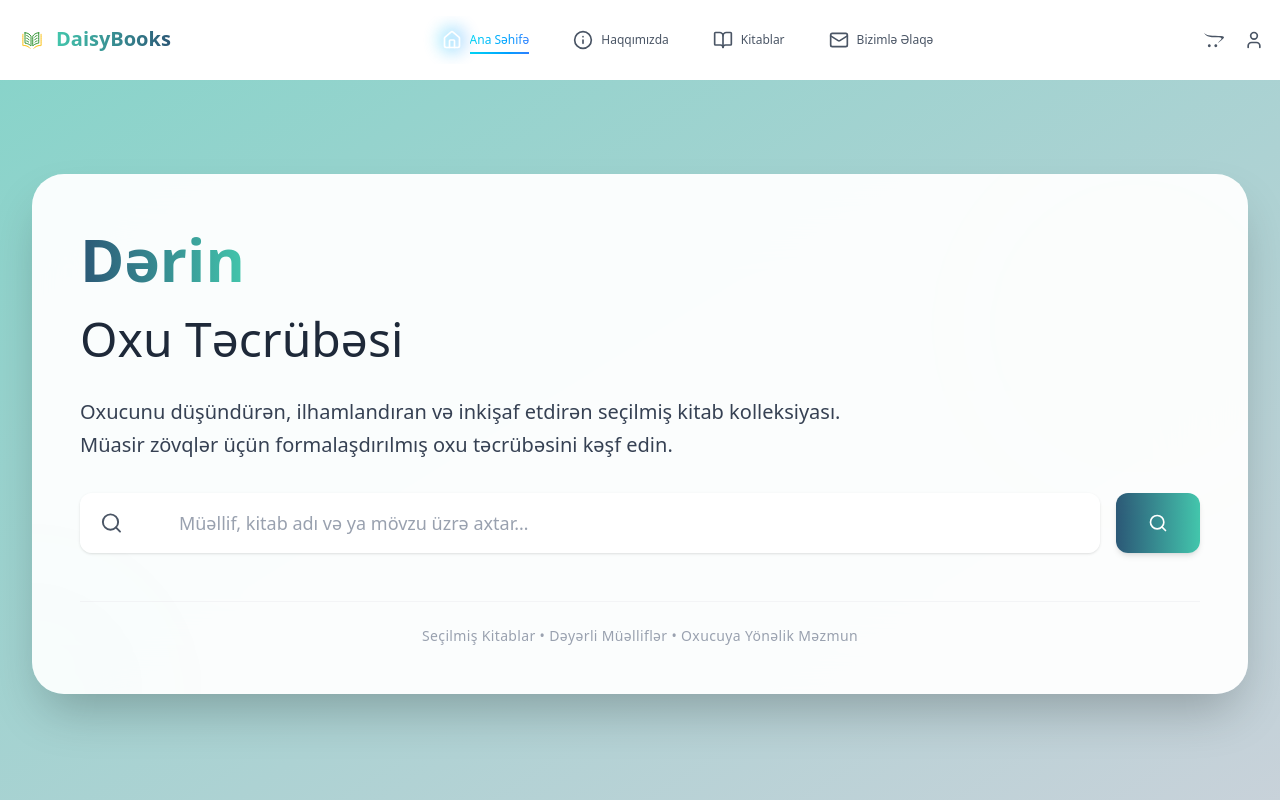
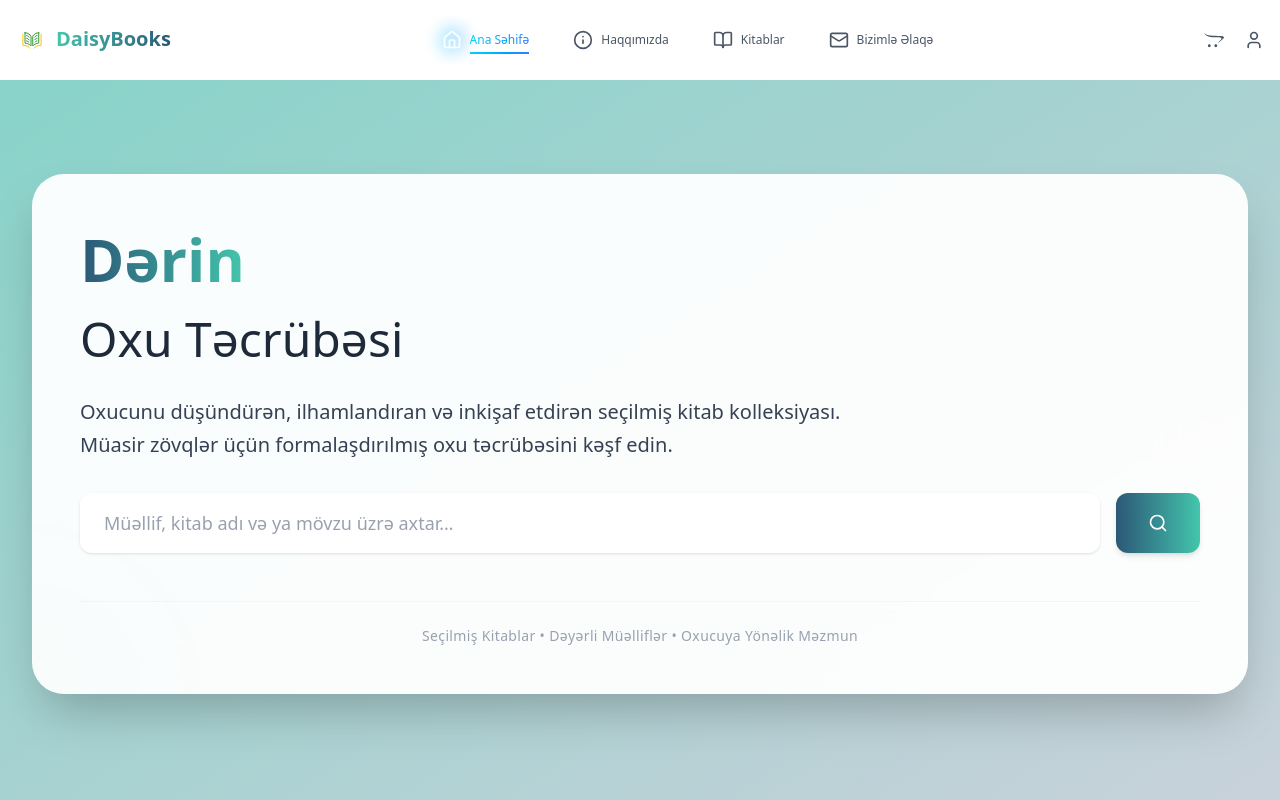
Before and after one commit to aggulm/DaisyBooks, a React (Vite) app: page /#/ in a window 1280 px wide. Shown: the top 800 px of the page. Built offline with nearby package versions, Linux system fonts and the light colour scheme.

Commit message:
style: improve banner design

```diff
--- a/src/assets/dummystyles.js
+++ b/src/assets/dummystyles.js
@@ -106,7 +106,7 @@ export const formContainer = "flex gap-4 flex-col sm:flex-row";
 export const inputWrapper = "flex-1 relative group";
 
 export const inputField =
-  "w-full pl-12 md:pl-14 pr-4 md:pr-6 py-3 md:py-4 bg-transparent border-0 focus:ring-0 text-gray-800 placeholder-gray-400 text-base md:text-lg font-medium";
+  "w-full pl-4 md:pl-6 pr-4 md:pr-6 py-3 md:py-4 bg-transparent border-0 focus:ring-0 text-gray-800 placeholder-gray-400 text-base md:text-lg font-medium";
 
 export const searchButton =
   "px-6 md:px-8 py-3 md:py-4 bg-gradient-to-r from-[#2B5876] to-[#43C6AC] text-white rounded-lg md:rounded-xl font-medium hover:shadow-lg transition-all duration-300 shadow-md flex items-center gap-2 justify-center hover:-translate-y-0.5 text-sm md:text-base";
--- a/src/components/Banner.jsx
+++ b/src/components/Banner.jsx
@@ -1,11 +1,22 @@
-import React, { useState } from 'react'
+import React, { useEffect, useState } from 'react'
 import { container, formContainer, geometricOverlay, glassBox, headerText, inputField, inputWrapper, paragraphText, scrollText, scrollTextSection, searchButton, subHeader } from '../assets/dummystyles'
 import { useNavigate } from 'react-router-dom'
 import { Search } from 'lucide-react'
+
+const MOBILE_BREAKPOINT = 560
+
+
 const Banner = () => {
     const [searchQuery, setSearchQuery] = useState("")
+    const [isMobile, setIsMobile] = useState(() => window.innerWidth < MOBILE_BREAKPOINT)
 
     const navigate = useNavigate();
+
+    useEffect(() => {
+        const handleResize = () => setIsMobile(window.innerWidth < MOBILE_BREAKPOINT)
+        window.addEventListener("resize", handleResize)
+        return () => window.removeEventListener("resize", handleResize)
+    }, [])
 
     const handleSearch = (e) => {
         e.preventDefault()
@@ -48,11 +59,9 @@ const Banner = () => {
                                 <div className={inputWrapper}>
                                     <div className='absolute inset-0 bg-white/90 rounded-l md:rounded-xl shadow-sm' />
                                     <div className='relative flex items-center'>
-                                        <Search className='ml-4 md:ml-5 w-5 h-5 md:w-6 md:h-6 text-gray-600
-                                        group-focus-within:text-[#2B5876]' />
+                                        <input type="text" value={searchQuery} onChange={(e) => setSearchQuery(e.target.value)}
+                                            placeholder={isMobile ? "Kitab axtar…" : "Müəllif, kitab adı və ya mövzu üzrə axtar…"}
 
-                                        <input type="text" value={searchQuery} onChange={(e) => setSearchQuery(e.target.value)}
-                                            placeholder='Müəllif, kitab adı və ya mövzu üzrə axtar…'
                                             className={inputField} />
                                     </div>
                                 </div>
```
